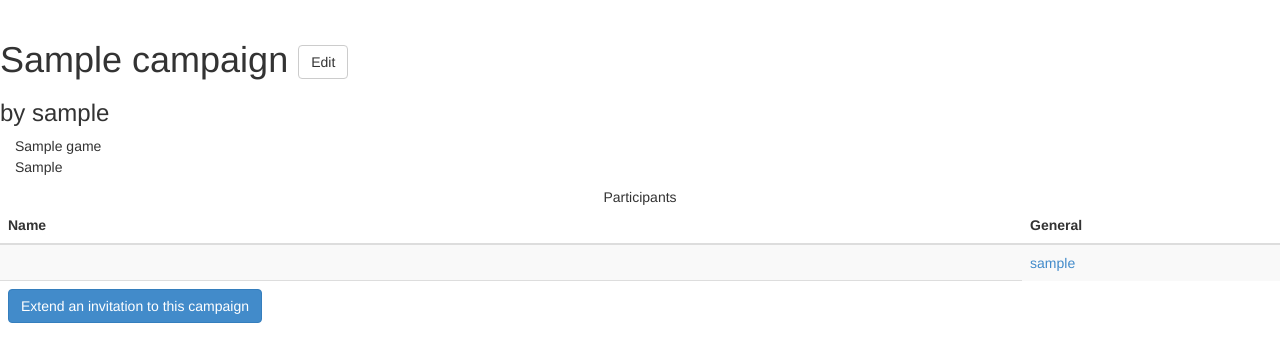
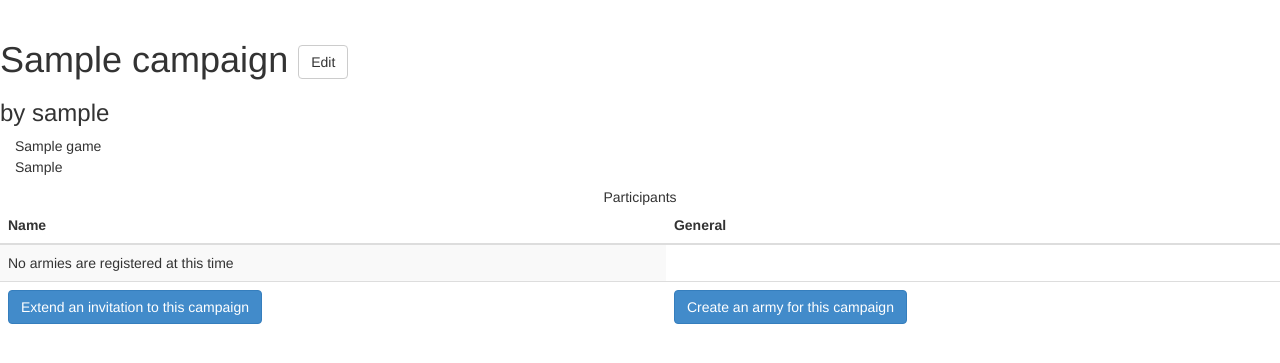
Before and after one commit to didymus13/kangaroo-black, a Django app: page /campaigns/1/ in a window 1280 px wide. Shown: the part 52-415 px from the top of the page. Run offline with Django 3.2, Linux system fonts and the light colour scheme; a user stored in the database is signed in; tables that the repository leaves empty hold one stand-in row (values such as "Sample post"); parts of the project's set-up code (start-up, migrations or seed data) failed here and were passed over; some libraries are stand-ins or nearby versions.

Commit message:
campaign armies save to the database

```diff
--- a/campaignManager/campaignManager/armies/models.py
+++ b/campaignManager/campaignManager/armies/models.py
@@ -3,7 +3,7 @@ from django.contrib.auth.models import User
 from django.forms import ModelForm
 from django.core.exceptions import ValidationError
 
-class Common(models.Model):
+class ArmiesCommon(models.Model):
     name        = models.CharField(max_length=128)
 
     class Meta:
@@ -12,25 +12,21 @@ class Common(models.Model):
     def __unicode__(self):
         return self.name
 
-class Game(Common):
+class Game(ArmiesCommon):
     slug = models.SlugField(null=True)
 
     class Meta:
         ordering = ['name']
 
-class Faction(Common):
+class Faction(ArmiesCommon):
     game = models.ForeignKey(Game)
     slug = models.SlugField(null=True)
 
-class Army(Common):
+class Army(ArmiesCommon):
     user = models.ForeignKey(User)
     faction = models.ForeignKey(Faction, blank=True, null=True)
     blurb = models.TextField(blank=True)
     armylist = models.TextField(blank=True)
-    public_list = models.BooleanField(default=True)
-    win = models.PositiveIntegerField(default=0)
-    draw = models.PositiveIntegerField(default=0)
-    loss = models.PositiveIntegerField(default=0)
 
     class Meta:
         verbose_name_plural = 'armies'
--- a/campaignManager/campaignManager/campaigns/admin.py
+++ b/campaignManager/campaignManager/campaigns/admin.py
@@ -1,4 +1,6 @@
 from django.contrib import admin
 from models import *
+from campaignManager.armies.models import Army
 
 admin.site.register(Campaign)
+admin.site.register(CampaignArmy)
--- a/campaignManager/campaignManager/campaigns/models.py
+++ b/campaignManager/campaignManager/campaigns/models.py
@@ -40,6 +40,9 @@ class Campaign(models.Model):
     def is_owned_by(self, user):
         return self.moderator == user
 
+    def is_participant(self, user):
+        return user in self.participants.all()
+
 class CampaignForm(ModelForm):
     from campaignManager.armies.models import Game
     class Meta:
@@ -54,7 +57,7 @@ class CampaignArmy(models.Model):
     currency = models.IntegerField(default=0)
 
     def __unicode__(self):
-        return army
+        return self.army.name
 
     def finish_game(self, cp=0, vp_for=0, vp_against=0, currency=0):
         self.campaign_points += cp
@@ -63,3 +66,9 @@ class CampaignArmy(models.Model):
 
     class Meta:
         ordering = ['-campaign_points', '-victory_points', '-currency', 'army']
+        verbose_name_plural = 'campaign armies'
+
+class CampaignArmyForm(ModelForm):
+    class Meta:
+        model = CampaignArmy
+        exclude = ['campaign', 'campaign_points', 'victory_points', 'currency']
--- a/campaignManager/campaignManager/campaigns/templates/campaigns_detail.html
+++ b/campaignManager/campaignManager/campaigns/templates/campaigns_detail.html
@@ -30,31 +30,35 @@
                 <th>General</th>
             </tr>
         </thead>
-        {% for participant in campaign.participants.all %}
+        {% for campaign_army in campaign.campaign_army_set.all %}
         <tr>
             <td>
-            {% for army in participant.army_set.all %}
-                {% if army.campaign == campaign %}
-                <a href="{% url 'armies:detail' army.pk %}">{{ army }}</a>
-                {% endif %}
-            {% endfor %}
+                <a href="{% url 'profile:detail' campaign_army.army.user.username %}" >
+                    {{ campaign_army.army.user }}
+                </a>
             </td>
-            <td><a href="{% url 'profile:detail' participant.username %}" >{{participant}}</a></td>
         </tr>
         {% empty %}
-        <tr><td>There are currently no participants in this campaign</td></tr>
+        <tr><td>No armies are registered at this time</td></tr>
         {% endfor %}
-        {% if editable %}
         <tfoot>
             <tr>
+            {% if editable %}
                 <td>
                     <a href="{% url 'invitations:send' campaign.pk %}" class='btn btn-primary'>
                         Extend an invitation to this campaign
                     </a>
                 </td>
-            </tr>
+            {% endif %}
+            {% if is_participant %}
+            <td>
+                <a href="{% url 'campaigns:new_army' campaign.pk %}" class="btn btn-primary">
+                    Create an army for this campaign
+                </a>
+            </td>
+            {% endif %}
+        </tr>
         </tfoot>
-        {% endif %}
     </table>
 </div>
 {% endblock %}
--- a/campaignManager/campaignManager/campaigns/urls.py
+++ b/campaignManager/campaignManager/campaigns/urls.py
@@ -9,6 +9,7 @@ urlpatterns = patterns('',
     url(r'^(?P<pk>[0-9]+)/$', views.detail, name='detail'),
     url(r'^(?P<pk>[0-9]+)/edit/$', views.edit, name='edit'),
     url(r'^(?P<pk>[0-9]+)/delete/$', views.delete, name='delete'),
+    url(r'^(?P<pk>[0-9]+)/armies/new/$', views.new_campaign_army, name='new_army'),
     url(r'^new/$', views.edit, name='new'),
 
     url(r'^mine/$', views.my_index, name='mine'),
--- a/campaignManager/campaignManager/campaigns/views.py
+++ b/campaignManager/campaignManager/campaigns/views.py
@@ -8,15 +8,17 @@ from django.db.models import Q
 # Create your views here.
 def detail(request, pk):
     campaign = get_object_or_404(Campaign, pk=pk)
-
+    user_army = CampaignArmy.objects.filter(
+            army__user=request.user, campaign=campaign)
     return render(request, 'campaigns_detail.html', {
         'campaign': campaign,
         'user': request.user,
-        'editable': campaign.is_owned_by(request.user)
+        'editable': campaign.is_owned_by(request.user),
+        'user_army': user_army,
+        'is_participant': campaign.is_participant(request.user)
     })
 
 def index(request, status=None, slug=None):
-    print 'index'
     campaigns = Campaign.objects.all()
     if status: campaigns = campaigns.filter(status=status)
     if slug: campaigns = campaigns.filter(game__slug=slug)
@@ -83,5 +85,39 @@ def delete(request, pk):
         messages.add_message(request, messages.SUCCESS, 'Delete successful')
         return redirect('campaigns:index')
     else:
-        messages.add_message(request, messages.ERROR, 'Campaigns can only be deleted by their owners')
-        return redirect('campaigns:detail', campaign.pk);
+        messages.add_message(request, messages.ERROR,
+                'Campaigns can only be deleted by their owners')
+        return redirect('campaigns:detail', campaign.pk)
+
+@login_required
+def new_campaign_army(request, pk):
+
+    from campaignManager.armies.models import ArmyForm
+
+    campaign = get_object_or_404(Campaign, pk=pk)
+
+    if not campaign.is_participant(request.user):
+        messages.add_message(request, messages.WARNING,
+                'Only campaign participants can create armies')
+        return redirect('campaign:detail', pk)
+
+    if request.method == 'POST':
+        form = ArmyForm(request.POST)
+        if form.is_valid():
+            army = form.save(commit=False)
+            army.user = request.user
+            army.save()
+            campaign_army = CampaignArmy.objects.create(
+                army=army,
+                campaign=campaign)
+            campaign_army.save()
+            return redirect('campaigns:army_detail', army.pk)
+
+    else:
+        form = ArmyForm()
+
+    return render(request, 'form.html', {
+        'user': request.user,
+        'form': form,
+        'page_title': 'Create a new Campaign Army'
+    })
```
Also changed, not shown: campaignManager/campaignManager/armies/templates/armies_index.html (+7 -0 lines), campaignManager/templates/form.html (+8 -4 lines), campaignManager/campaignManager/armies/admin.py (line endings or trailing spaces), campaignManager/campaignManager/armies/migrations/0014_auto__del_field_army_draw__del_field_army_win__del_field_army_public_l.py (added).
